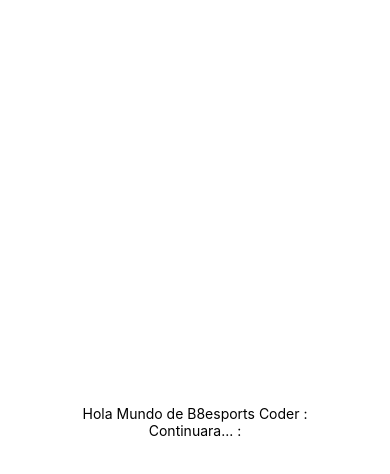
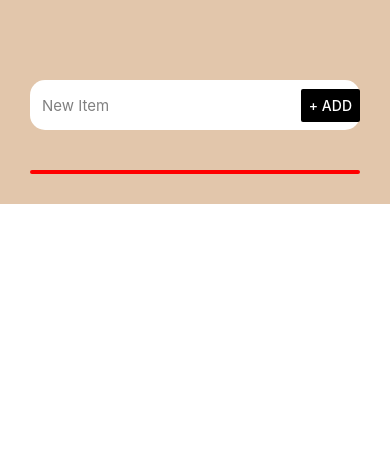
Before and after one commit to javiergarpes/B8esportsCoderHouse, a React Native app: screen / in a window 390 px wide. Shown: the top 474 px of the page. Built offline with nearby package versions, Linux system fonts and the light colour scheme.

Commit message:
Actualizacion

```diff
--- a/App.js
+++ b/App.js
@@ -1,21 +1,96 @@
-import { StatusBar } from "expo-status-bar";
-import { StyleSheet, Text, View } from "react-native";
+import { View, TextInput, Button, StyleSheet, Text,TouchableOpacity} from "react-native";
+import React, { useState } from 'react';
 
 export default function App() {
+  const [textValue, setTextValue] = useState('')
+  const [itemslist, setItemsList] = useState([])
+
+  const onHandleChangeItem = text => setTextValue(text)
+
+const addItem = ()=>{
+
+  setItemsList(prevState =>[
+    ...prevState,
+    {id: Math.random(), value: textValue},
+  ])
+  setTextValue(' ')
+}
+
+/*const renderListItem=({item})=>(
+  <TouchableOpacity style={styles.itemContainer}>
+    <text style={style.textItem}></text>
+  </TouchableOpacity>
+)*/
+
+
+
   return (
     <View style={styles.container}>
-      <Text>Hola Mundo de B8esports Coder :</Text>
-      <Text>Continuara... :</Text>
-      <StatusBar style="auto" />
+      <View style={styles.inputContainer}>
+        <TextInput
+          placeholder="New Item"
+          placeholderTextColor={"#808080"}
+          style={styles.input}
+          value={textValue}
+          onChangeText={onHandleChangeItem}
+        />
+        <Button title="+ ADD" color={"black"} onPress={addItem} />
+      </View>
+      <View style={styles.listContainer}>
+        {itemslist.map((item) => (
+          <View style={styles.TextContainer}>
+            <Text style={styles.Text}> {item.value}</Text>
+          </View>
+        ))}
+      </View>
     </View>
   );
 }
 
 const styles = StyleSheet.create({
   container: {
-    flex: 1,
-    backgroundColor: "#fff",
+    padding: 30,
+    paddingTop: 80,
+    backgroundColor:'#e2c6ab',
+
+  },
+  inputContainer: {
+    flexDirection: "row",
+    justifyContent: "space-between",
     alignItems: "center",
+    backgroundColor:'#fff',
+    borderRadius:15,
+
+  },
+  input: {
+    width:200,
+    height:50,
+    fontSize:15,
+    paddingLeft:12,
+    width: 200,
+
+  },
+  listContainer: {
     justifyContent: "center",
+    alignItems: "center",
+    borderColor: "#ff0000",
+    borderRadius:10,
+    borderWidth: 2,
+    marginTop: 40,
+
+  },
+  TextContainer: {
+    borderColor: "black",
+    borderWidth: 2,
+    alignItems: "center",
+    marginVertical: 10,
+    width: "90%",
+
+  },
+  Text: {
+    fontSize: 24,
+    color: "#ff0000",
+    fontweight: "bold",
+
   },
 });
```
Also changed, not shown: 1 other file (tests, documents, lock files or other folders).
